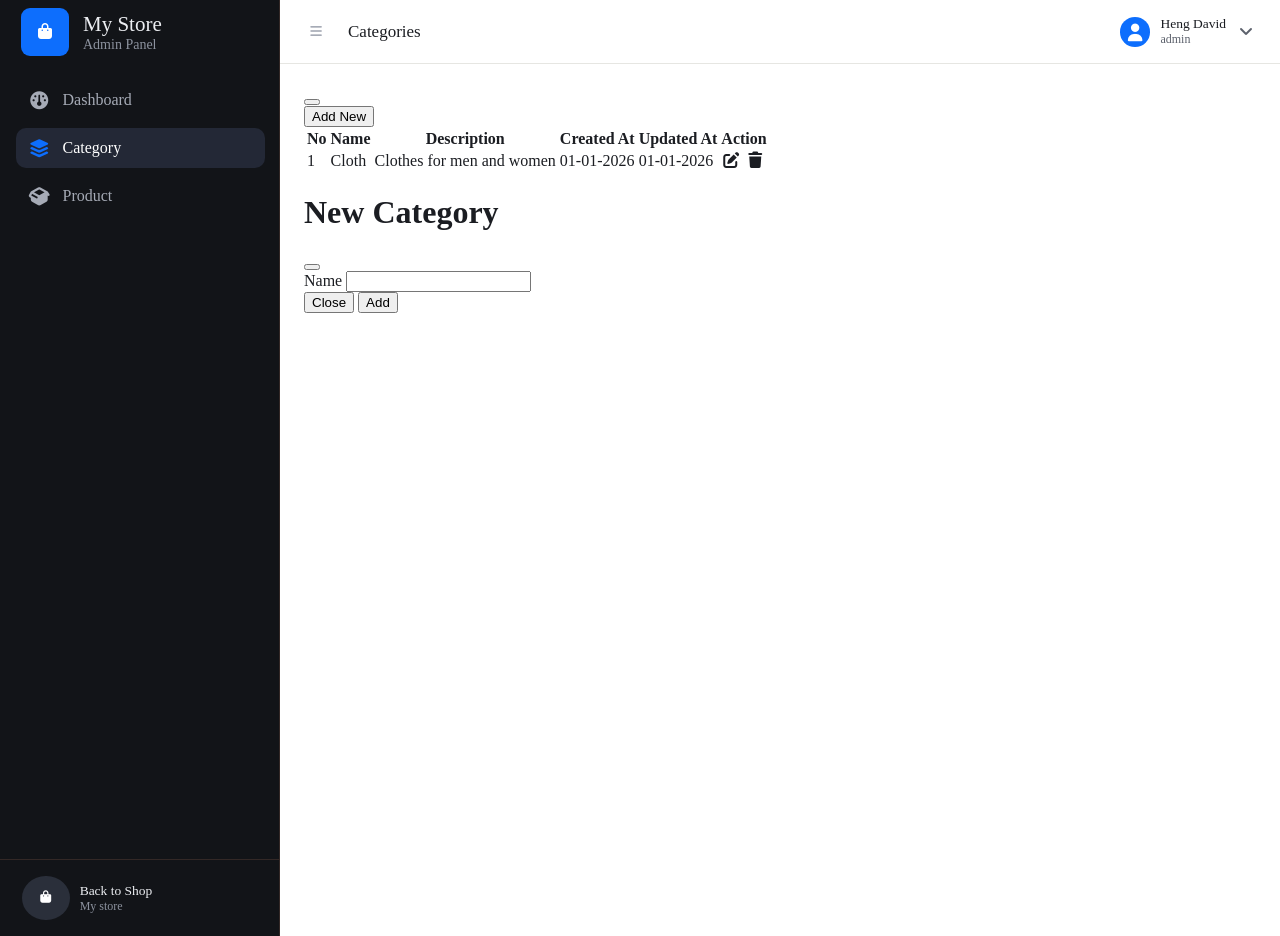
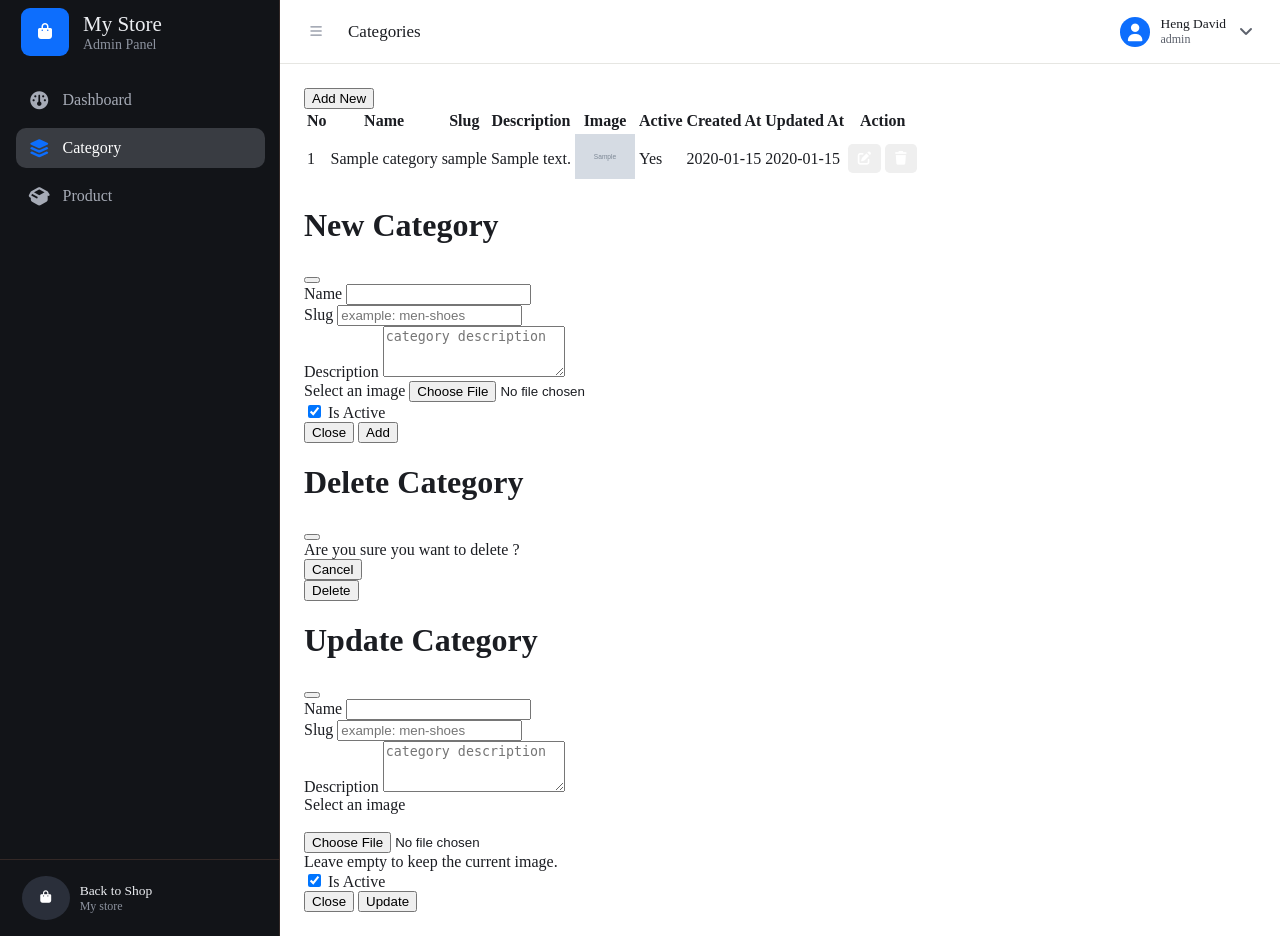
Before and after one commit to hengdavid129-prog/e19-online-store-project, a Laravel app: page /admin/category in a window 1280 px wide. Run offline with Laravel 12, Linux system fonts and the light colour scheme; a user stored in the database is signed in; data comes from the database, SQL or seed files in the repository; tables that the repository leaves empty hold one stand-in row (values such as "Sample post"); grey boxes marked "Sample" are stand-in pictures; style sheets or scripts are compiled from the project's sources; some libraries are stand-ins or nearby versions.

Commit message:
Crud Category

```diff
--- a/app/Http/Controllers/CategoryController.php
+++ b/app/Http/Controllers/CategoryController.php
@@ -2,11 +2,70 @@
 
 namespace App\Http\Controllers;
 
-use Illuminate\Http\Request;
+use App\Http\Requests\CategoryRequest;
+use App\Models\Category;
+use Exception;
+use Storage;
 
 class CategoryController extends Controller
 {
     public function index() {
-        return view('admin.category.index');
+        $categories = Category::orderByDesc('created_at')->get();
+
+        return view('admin.category.index', [
+            'categories' => $categories
+        ]);
+    }
+
+    public function store(CategoryRequest $request) {
+        $validated = $request->validated();
+
+        try {
+            if ($request->hasFile('image_path')) {
+                $validated['image_path'] = $request->file('image_path')->store('categories', 'public');
+            }
+
+            auth()->user()->categories()->create($validated);
+        } catch (Exception $e) {
+            report($e);
+            return back()->with('error', 'Failed to create category.');
+        }
+
+        return redirect()->route('admin.category.index')->with('message', 'Create Category Successfully');
+    }
+
+    public function update(CategoryRequest $request, Category $category) {
+        $validated = $request->validated();
+
+        try {
+            if ($request->hasFile('image_path')) {
+                if ($category->image_path) {
+                    Storage::disk('public')->delete($category->image_path);
+                }
+                $validated['image_path'] = $request->file('image_path')->store('categories', 'public');
+            } else {
+                unset($validated['image_path']);
+            }
+            $category->update($validated);
+        } catch (Exception $e) {
+            report($e);
+            return back()->with('error', 'Failed to update category.');
+        }
+
+        return redirect()->route('admin.category.index')->with('message', 'Category updated successfully.');
+    }
+
+    public function destroy(Category $category) {
+        try {
+            if ($category->image_path) {
+                Storage::disk('public')->delete($category->image_path);
+            }
+            $category->delete();
+        } catch (Exception $e) {
+            report($e);
+            return back()->with('error', 'Failed to delete category.');
+        }
+
+        return redirect()->route('admin.category.index')->with('message', 'Category deleted successfully.');
     }
 }
--- /dev/null
+++ b/app/Models/Category.php
@@ -0,0 +1,21 @@
+<?php
+
+namespace App\Models;
+
+use Illuminate\Database\Eloquent\Model;
+use Illuminate\Database\Eloquent\Relations\BelongsTo;
+
+class Category extends Model
+{
+    protected $fillable = ['name', 'slug', 'description', 'image_path', 'is_active'];
+
+    protected function casts(): array
+    {
+        return ['is_active' => 'boolean'];
+    }
+
+    public function user(): BelongsTo
+    {
+        return $this->belongsTo(User::class);
+    }
+}
--- a/app/Models/User.php
+++ b/app/Models/User.php
@@ -9,7 +9,6 @@ use Illuminate\Database\Eloquent\Attributes\Hidden;
 use Illuminate\Database\Eloquent\Factories\HasFactory;
 use Illuminate\Database\Eloquent\Relations\BelongsTo;
 use Illuminate\Database\Eloquent\Relations\HasMany;
-use Illuminate\Database\Eloquent\Relations\HasOne;
 use Illuminate\Foundation\Auth\User as Authenticatable;
 use Illuminate\Notifications\Notifiable;
 
@@ -39,6 +38,11 @@ class User extends Authenticatable
 
     public function addresses(): HasMany
     {
-        return $this->hasMany(User::class);
+        return $this->hasMany(Address::class);
+    }
+
+    public function categories(): HasMany
+    {
+        return $this->hasMany(Category::class);
     }
 }
--- a/package.json
+++ b/package.json
@@ -16,6 +16,7 @@
     },
     "dependencies": {
         "@popperjs/core": "^2.11.8",
-        "bootstrap": "^5.3.8"
+        "bootstrap": "^5.3.8",
+        "sweetalert2": "^11.26.26"
     }
 }
--- a/resources/css/admin.css
+++ b/resources/css/admin.css
@@ -9,7 +9,7 @@
   --sb-muted: #a6abb6;
   --sb-label: #8c929e;
   --sb-hover: #1e222a;
-  --sb-active: #232836;
+  --sb-active: #393c42;
   --sb-badge: #2a2f3a;
   --accent: #0d6efd;
 
@@ -483,3 +483,12 @@ body {
 .page {
     padding: 24px;
 }
+
+/* Toast notifications - SweetAlert2 defaults, just a shorter box */
+.swal2-popup.swal2-toast {
+  padding: 0.5em 1em;
+}
+
+.swal2-popup.swal2-toast .swal2-title {
+  margin: 0 1em;
+}
--- a/resources/js/app.js
+++ b/resources/js/app.js
@@ -1,2 +1,19 @@
 import * as bootstrap from 'bootstrap';
+import Swal from 'sweetalert2';
 window.bootstrap = bootstrap;
+window.Swal = Swal;
+
+window.toast = (title, icon = 'success') =>
+    Swal.fire({
+        toast: true,
+        position: 'top-end',
+        icon,
+        title,
+        showConfirmButton: false,
+        timer: 2500,
+        timerProgressBar: true,
+        didOpen: (t) => {
+            t.onmouseenter = Swal.stopTimer;
+            t.onmouseleave = Swal.resumeTimer;
+        }
+    })
--- a/resources/views/admin/category/index.blade.php
+++ b/resources/views/admin/category/index.blade.php
@@ -2,17 +2,32 @@
 
 @section('title', 'Categories')
 
+@section('style')
+    <style>
+        .btn-action {
+            color: white;
+            padding: 0.5rem;
+            display: inline-flex;
+            justify-content: center;
+            align-items: center;
+            border-radius: 0.3rem;
+            transition: opacity 0.05s ease, transform 0.08s ease;
+            border: none;
+        }
+
+        .btn-action:hover {
+            opacity: 0.9;
+            transform: scale(1.02)
+        }
+    </style>
+@endsection
+
 @section('content')
-
-<div class="d-flex flex-wrap align-items-center justify-content-between gap-2 mb-4">
-    <div></div>
-    <button></button>
-</div>
 
 <div class="row">
     <div class="col-md-12 mb-3">
         <div class="d-flex justify-content-end align-items-center">
-            <button class="btn btn-primary" data-bs-toggle="modal" data-bs-target="#categoryModal">Add New</button>
+            <button class="btn btn-primary" data-bs-toggle="modal" data-bs-target="#createCategoryModal">Add New</button>
         </div>
     </div>
 </div>
@@ -20,48 +35,74 @@
     <div class="col-md-12">
         <table class="table table-striped">
             <tr>
-                <th>No</th>
-                <th>Name</th>
-                <th>Description</th>
-                <th>Created At</th>
-                <th>Updated At</th>
-                <th>Action</th>
+                <th class="text-center">No</th>
+                <th class="text-center">Name</th>
+                <th class="text-center">Slug</th>
+                <th class="text-center">Description</th>
+                <th class="text-center">Image</th>
+                <th class="text-center">Active</th>
+                <th class="text-center">Created At</th>
+                <th class="text-center">Updated At</th>
+                <th class="text-center">Action</th>
             </tr>
-            <tr>
-                <td>1</td>
-                <td>Cloth</td>
-                <td>Clothes for men and women</td>
-                <td>01-01-2026</td>
-                <td>01-01-2026</td>
-                <td>
-                    <i class="fas fa-edit"></i>
-                    <i class="fas fa-trash"></i>
-                </td>
-            </tr>
+            @forelse ($categories as $category)
+                <tr>
+                    <td class="text-center">{{ $loop->iteration }}</td>
+                    <td class="text-center">{{ $category->name }}</td>
+                    <td class="text-center">{{ $category->slug }}</td>
+                    <td class="text-center">{{ $category->description }}</td>
+                    <td class="text-center">
+                        @if ($category->image_path)
+                            <img src="{{ asset('storage/' . $category->image_path) }}" alt="{{ $category->name }}" width="60">
+                        @endif
+                    </td>
+                    <td class="text-center">{{ $category->is_active ? 'Yes' : 'No' }}</td>
+                    <td class="text-center">{{ $category->created_at->format('Y-m-d') }}</td>
+                    <td class="text-center">{{ $category->updated_at->format('Y-m-d') }}</td>
+                    <td class="text-center">
+                        <button type="button" class="bg-success btn-action"
+                            data-bs-toggle="modal" data-bs-target="#editCategoryModal"
+                            data-id="{{ $category->id }}"
+                            data-name="{{ $category->name }}"
+                            data-slug="{{ $category->slug }}"
+                            data-description="{{ $category->description }}"
+                            data-active="{{ $category->is_active ? 1 : 0 }}"
+                            data-image="{{ $category->image_path ? asset('storage/' . $category->image_path) : '' }}">
+                            <i class="fas fa-edit"></i>
+                        </button>
+                        <button type="button" class="bg-danger btn-action" data-bs-toggle="modal" data-bs-target="#deleteCategoryModal" data-id="{{ $category->id }}" data-name="{{ $category->name }}">
+                            <i class="fas fa-trash"></i>
+                        </button>
+                    </td>
+                </tr>
+            @empty
+                <tr>
+                    <td colspan="9" class="text-center">No categories yet.</td>
+                </tr>
+            @endforelse
         </table>
     </div>
 </div>
 
-<div class="modal fade" id="categoryModal" tabindex="-1" aria-labelledby="categoryModalLabel" aria-hidden="true">
-    <div class="modal-dialog modal-md">
-        <div class="modal-content">
-            <div class="modal-header">
-                <h1 class="modal-title fs-5" id="categoryModalLabel">New Category</h1>
-                <button type="button" class="btn-close" data-bs-dismiss="modal" aria-label="Close"></button>
-            </div>
-            <div class="modal-body">
-                <form action="">
-                    <div class="mb-3">
-                        <label for="category-name" class="col-form-label">Name</label>
-                        <input type="text" class="form-control" id="category-name">
-                    </div>
-                </form>
-            </div>
-            <div class="modal-footer">
-                <button type="button" class="btn btn-secondary" data-bs-dismiss="modal">Close</button>
-                <button type="button" class="btn btn-primary">Add</button>
-            </div>
-        </div>
-    </div>
-</div>
+@include('admin.category.modal.create')
+@include('admin.category.modal.delete')
+@include('admin.category.modal.edit')
+
 @endsection
+@section('script')
+    @if ($errors->any())
+        <script>
+            window.addEventListener('DOMContentLoaded', function () {
+                const id = @json(old('category_id'));
+                const target = id ? 'editCategoryModal' : 'createCategoryModal';
+                new bootstrap.Modal(document.getElementById(target)).show();
+            });
+        </script>
+    @endif
+    @if (session('message'))
+        <script type="module">toast(@json(session('message')))</script>
+    @endif
+    @if (session('error'))
+        <script type="module">toast(@json(session('error')), 'error')</script>
+    @endif
+@endsection
--- a/resources/views/admin/category/modal/create.blade.php
+++ b/resources/views/admin/category/modal/create.blade.php
@@ -0,0 +1,79 @@
+<div class="modal fade" id="createCategoryModal" tabindex="-1" aria-labelledby="createCategoryModalLabel" aria-hidden="true">
+    <div class="modal-dialog modal-lg">
+        <div class="modal-content">
+            <div class="modal-header">
+                <h1 class="modal-title fs-5" id="categoryModalLabel">New Category</h1>
+                <button type="button" class="btn-close" data-bs-dismiss="modal" aria-label="Close"></button>
+            </div>
+            <div class="modal-body">
+                <form id="createCategoryForm" action="{{ route('admin.category.store') }}" method="POST"
+                    enctype="multipart/form-data">
+                    @csrf
+                    <div class="mb-3">
+                        <label for="name" class="form-label">Name</label>
+                        <input type="text" class="form-control @error('name') is-invalid @enderror" id="name"
+                            name="name" value="{{ old('name') }}">
+                        @error('name')
+                            <span class="text-danger">{{ $message }}</span>
+                        @enderror
+                    </div>
+                    <div class="mb-3">
+                        <label for="slug" class="form-label">Slug</label>
+                        <input type="text" class="form-control @error('slug') is-invalid @enderror" id="slug"
+                            name="slug" value="{{ old('slug') }}" placeholder="example: men-shoes">
+                        @error('slug')
+                            <span class="text-danger">{{ $message }}</span>
+                        @enderror
+                    </div>
+                    <div class="mb-3">
+                        <label for="description" class="form-label">Description</label>
+                        <textarea class="form-control @error('description') is-invalid @enderror" name="description" id="description"
+                            rows="3" placeholder="category description">{{ old('description') }}</textarea>
+                        @error('description')
+                            <span class="text-danger">{{ $message }}</span>
+                        @enderror
+                    </div>
+                    <div class="mb-3">
+                        <label for="image_path" class="form-label">Select an image</label>
+                        <input class="form-control @error('image_path') is-invalid  @enderror" type="file"
+                            name="image_path" id="image_path" accept="image/*">
+                        @error('image_path')
+                            <span class="text-danger">{{ $message }}</span>
+                        @enderror
+                    </div>
+                    <div class="mb-3 form-check">
+                        <input type="hidden" name="is_active" value="0">
+                        <input class="form-check-input" type="checkbox" name="is_active" id="isActive" value="1"
+                            {{ old('is_active', 1) ? 'checked' : '' }}>
+                        <label class="form-check-label" for="isActive">Is Active</label>
+                    </div>
+                </form>
+            </div>
+            <div class="modal-footer">
+                <button type="button" class="btn btn-secondary" data-bs-dismiss="modal">Close</button>
+                <button type="submit" form="createCategoryForm" class="btn btn-primary">Add</button>
+            </div>
+        </div>
+    </div>
+</div>
+
+@push('script')
+    <script type="module">
+        const categoryModal = document.getElementById('createCategoryModal');
+        const categoryForm = document.getElementById('createCategoryForm');
+
+        categoryModal.addEventListener('hidden.bs.modal', () => {
+            categoryForm.reset();
+            // reset() restores the HTML defaults, which after a failed submit are the
+            // old() values rendered server-side - so blank those fields explicitly
+            categoryForm.querySelectorAll('input[type="text"], textarea').forEach((el) => {
+                el.value = '';
+            });
+            document.getElementById('isActive').checked = true;
+            categoryForm.querySelectorAll('.is-invalid').forEach((el) => {
+                el.classList.remove('is-invalid');
+            });
+            categoryForm.querySelectorAll('.text-danger').forEach((el) => el.remove());
+        });
+    </script>
+@endpush
--- /dev/null
+++ b/resources/views/admin/category/modal/delete.blade.php
@@ -0,0 +1,35 @@
+<div class="modal fade" id="deleteCategoryModal" tabindex="-1" aria-labelledby="deleteCategoryLabel" aria-hidden="true">
+    <div class="modal-dialog modal-dialog-centered">
+        <div class="modal-content">
+            <div class="modal-header">
+                <h1 class="modal-title fs-5" id="deleteCategoryLabel">Delete Category</h1>
+                <button type="button" class="btn-close" data-bs-dismiss="modal" aria-label="Close"></button>
+            </div>
+            <div class="modal-body">
+                Are you sure you want to delete <strong id="deleteCategoryName"></strong>?
+            </div>
+            <div class="modal-footer">
+                <button type="button" class="btn btn-secondary" data-bs-dismiss="modal">Cancel</button>
+                <form id="deleteCategoryForm" method="POST">
+                    @csrf
+                    @method('DELETE')
+                    <button type="submit" class="btn btn-danger">Delete</button>
+                </form>
+            </div>
+        </div>
+    </div>
+</div>
+@push('script')
+    <script type="module">
+        const deleteModal = document.getElementById('deleteCategoryModal');
+        const deleteForm = document.getElementById('deleteCategoryForm');
+        const deleteName = document.getElementById('deleteCategoryName');
+        const urlTemplate = @json(route('admin.category.destroy', ['category' => '__ID__']));
+
+        deleteModal.addEventListener('show.bs.modal', (event) => {
+            const btn = event.relatedTarget;
+            deleteName.textContent = btn.dataset.name;
+            deleteForm.action = urlTemplate.replace('__ID__', btn.dataset.id);
+        });
+    </script>
+@endpush
--- /dev/null
+++ b/resources/views/admin/category/modal/edit.blade.php
@@ -0,0 +1,95 @@
+<div class="modal fade" id="editCategoryModal" tabindex="-1" aria-labelledby="editCategoryModalLabel" aria-hidden="true">
+    <div class="modal-dialog modal-lg">
+        <div class="modal-content">
+            <div class="modal-header">
+                <h1 class="modal-title fs-5" id="editCategoryModalLabel">Update Category</h1>
+                <button type="button" class="btn-close" data-bs-dismiss="modal" aria-label="Close"></button>
+            </div>
+            <div class="modal-body">
+                <form id="editCategoryForm" method="POST" enctype="multipart/form-data">
+                    @csrf
+                    @method('PUT')
+                    <input type="hidden" name="category_id" id="edit_category_id" value="{{ old('category_id') }}">
+                    <div class="mb-3">
+                        <label for="edit_name" class="form-label">Name</label>
+                        <input type="text" class="form-control @error('name') is-invalid @enderror" id="edit_name"
+                            name="name" value="{{ old('name') }}">
+                        @error('name')
+                            <span class="text-danger">{{ $message }}</span>
+                        @enderror
+                    </div>
+                    <div class="mb-3">
+                        <label for="edit_slug" class="form-label">Slug</label>
+                        <input type="text" class="form-control @error('slug') is-invalid @enderror" id="edit_slug"
+                            name="slug" value="{{ old('slug') }}" placeholder="example: men-shoes">
+                        @error('slug')
+                            <span class="text-danger">{{ $message }}</span>
+                        @enderror
+                    </div>
+                    <div class="mb-3">
+                        <label for="edit_description" class="form-label">Description</label>
+                        <textarea class="form-control @error('description') is-invalid @enderror" name="description" id="edit_description"
+                            rows="3" placeholder="category description">{{ old('description') }}</textarea>
+                        @error('description')
+                            <span class="text-danger">{{ $message }}</span>
+                        @enderror
+                    </div>
+                    <div class="mb-3">
+                        <label for="edit_image_path" class="form-label">Select an image</label>
+                        <div class="mb-2">
+                            <img id="edit_image_prview" src="" alt="" width="80" class="d-none">
+                        </div>
+                        <input class="form-control @error('image_path') is-invalid  @enderror" type="file"
+                            name="image_path" id="edit_image_path" accept="image/*">
+                        <div class="form-text">Leave empty to keep the current image.</div>
+                        @error('image_path')
+                            <span class="text-danger">{{ $message }}</span>
+                        @enderror
+                    </div>
+                    <div class="mb-3 form-check">
+                        <input type="hidden" name="is_active" value="0">
+                        <input class="form-check-input" type="checkbox" name="is_active" id="edit_isActive" value="1"
+                            {{ old('is_active', 1) ? 'checked' : '' }}>
+                        <label class="form-check-label" for="edit_isActive">Is Active</label>
+                    </div>
+                </form>
+            </div>
+            <div class="modal-footer">
+                <button type="button" class="btn btn-secondary" data-bs-dismiss="modal">Close</button>
+                <button type="submit" form="editCategoryForm" class="btn btn-primary">Update</button>
+            </div>
+        </div>
+    </div>
+</div>
+
+@push('script')
+    <script type="module">
+        const editModal = document.getElementById('editCategoryModal');
+        const editFrom = document.getElementById('editCategoryForm');
+        const editId = document.getElementById('edit_category_id');
+        const urlTemplate = @json(route('admin.category.update', ['category' => '__ID__']));
+
+        const setAction = (id) => {
+            editFrom.action = urlTemplate.replace('__ID__', id);
+        };
+
+        editModal.addEventListener('show.bs.modal', (event) => {
+            const btn = event.relatedTarget;
+            if (!btn) return;
+
+            editId.value = btn.dataset.id;
+            setAction(btn.dataset.id);
+
+            document.getElementById('edit_name').value = btn.dataset.name;
+            document.getElementById('edit_slug').value = btn.dataset.slug;
+            document.getElementById('edit_description').value = btn.dataset.description ?? '';
+            document.getElementById('edit_isActive').checked = btn.dataset.active === '1';
+
+            const preview = document.getElementById('edit_image_prview');
+            preview.src = btn.dataset.image || '';
+            preview.classList.toggle('d-none', !btn.dataset.image);
+        })
+
+        if (editId.value) setAction(editId.value);
+    </script>
+@endpush
--- a/resources/views/layouts/admin/master.blade.php
+++ b/resources/views/layouts/admin/master.blade.php
@@ -31,6 +31,7 @@
         </main>
     </div>
 
+    @stack('script')
     @yield('script')
 </body>
 
--- a/resources/views/layouts/admin/sidebar.blade.php
+++ b/resources/views/layouts/admin/sidebar.blade.php
@@ -15,8 +15,8 @@
             <i class="fa-solid fa-gauge"></i>
             <span class="label">Dashboard</span>
         </a>
-        <a href="{{ route('admin.category') }}"
-            class="nav-item {{ request()->routeIs('admin.category') ? 'active' : '' }}" title="Category">
+        <a href="{{ route('admin.category.index') }}"
+            class="nav-item {{ request()->routeIs('admin.category.*') ? 'active' : '' }}" title="Category">
             <i class="fa-solid fa-layer-group"></i>
             <span class="label">Category</span>
         </a>
--- a/routes/web.php
+++ b/routes/web.php
@@ -22,7 +22,10 @@ Route::middleware(['auth', 'can:access-admin'])->prefix('admin')->name('admin.')
     Route::get('/dashboard', [DashboardController::class, 'index'])->name('dashboard');
 
     Route::prefix('category')->group(function () {
-        Route::get('/', [CategoryController::class, 'index'])->name('category');
+        Route::get('/', [CategoryController::class, 'index'])->name('category.index');
+        Route::post('/', [CategoryController::class, 'store'])->name('category.store');
+        Route::put('/{category}', [CategoryController::class, 'update'])->name('category.update');
+        Route::delete('/{category}', [CategoryController::class, 'destroy'])->name('category.destroy');
     });
 
     Route::prefix('product')->group(function () {
```
Also changed, not shown: app/Http/Requests/CategoryRequest.php (added, +34 -0 lines), package-lock.json.
